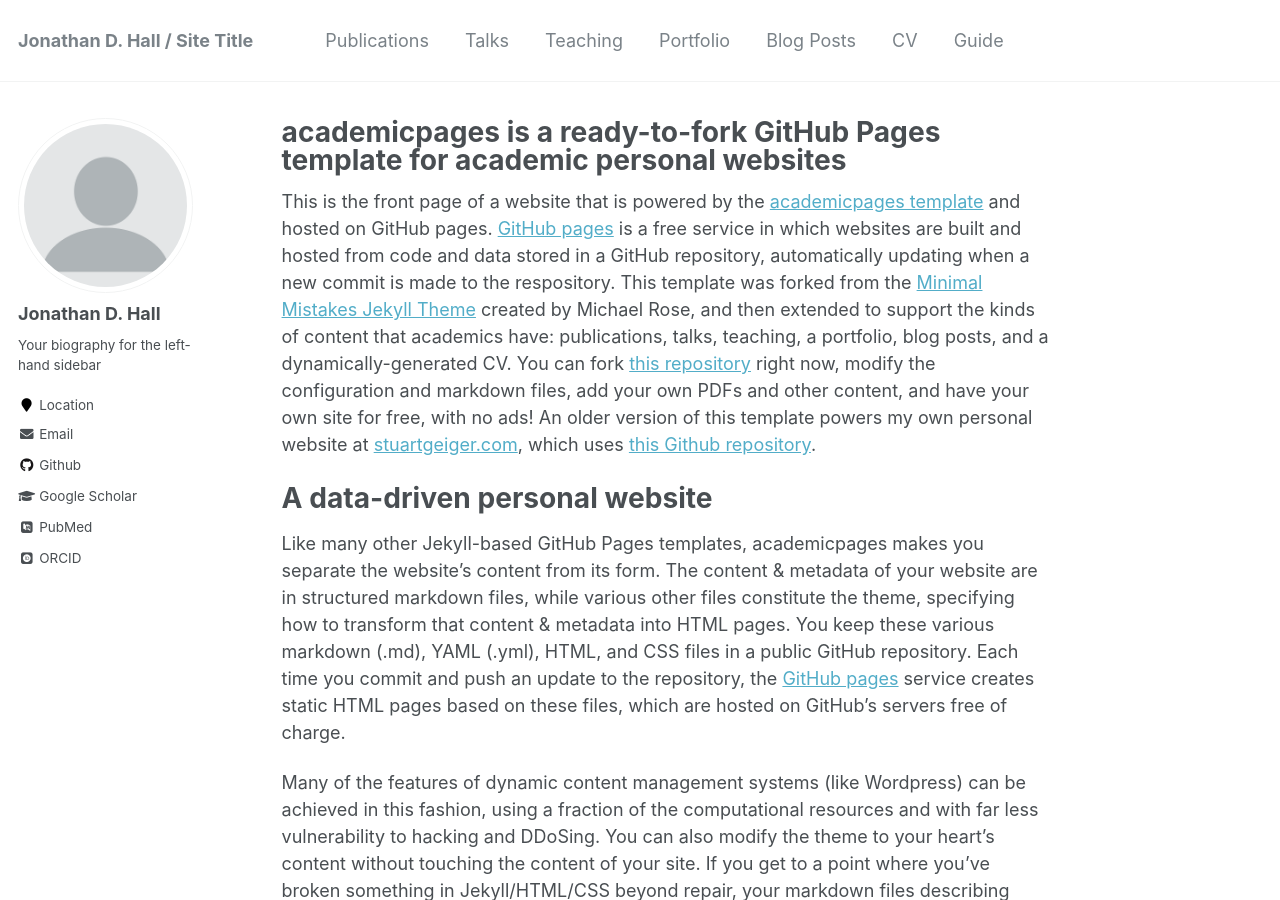
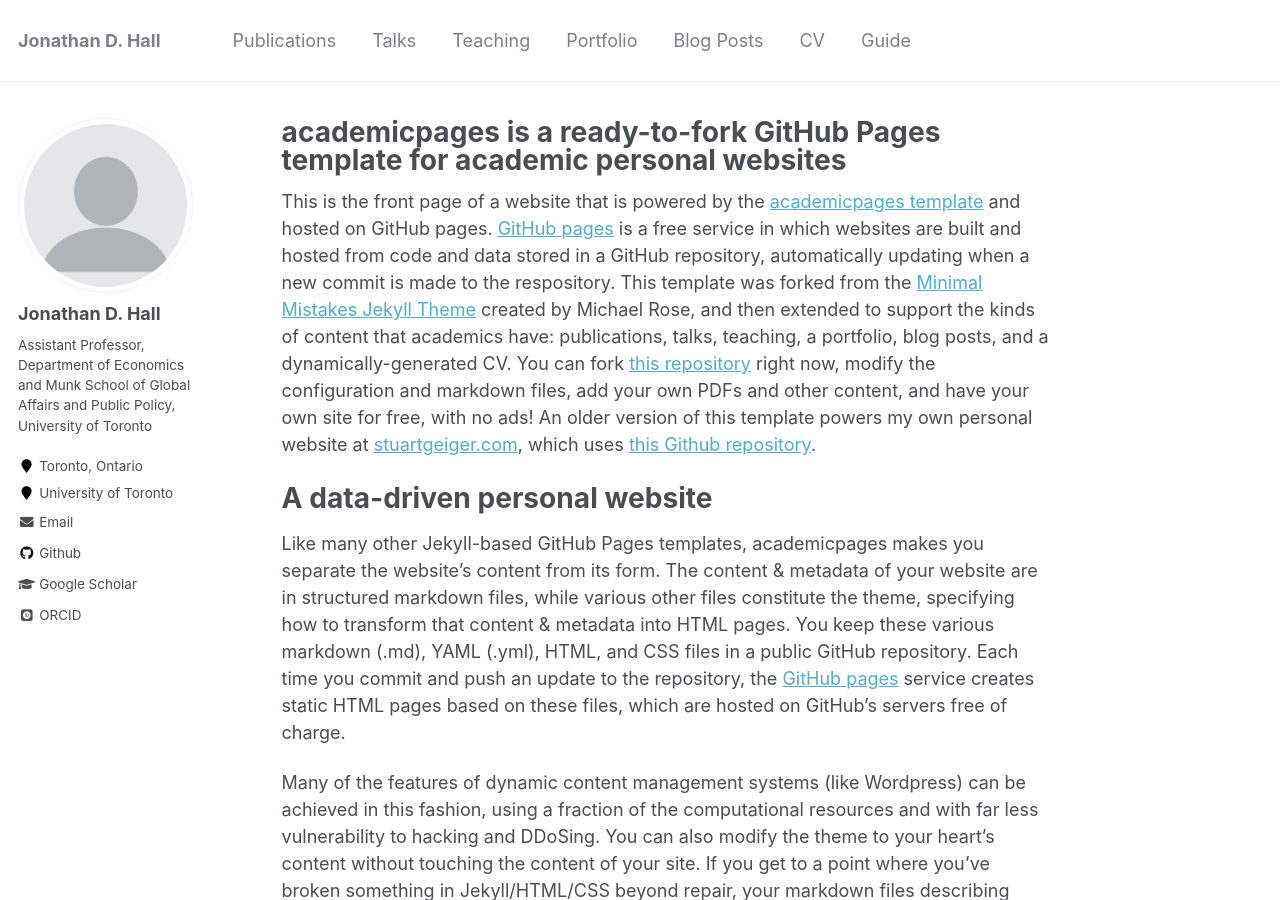
Before and after one commit to jhall/jhall.github.io, a Jekyll site: the page built from _pages/about.md, in a window 1280 px wide and 900 px high. Built offline with Jekyll 4.4.1, drawn with Linux system fonts in a browser that asks for light colours; some web fonts are replaced.

Commit message:
Update _config.yml

```diff
--- a/_config.yml
+++ b/_config.yml
@@ -7,7 +7,7 @@
 
 # Site Settings
 locale                   : "en-US"
-title                    : "Jonathan D. Hall / Site Title"
+title                    : "Jonathan D. Hall"
 title_separator          : "-"
 name                     : &name "Jonathan D. Hall"
 description              : &description "personal description"
@@ -82,10 +82,10 @@ analytics:
 author:
   name             : "Jonathan D. Hall"
   avatar           : "profile.png"
-  bio              : "Your biography for the left-hand sidebar"
-  location         : "Location"
-  employer         :
-  pubmed           : "https://www.ncbi.nlm.nih.gov/pubmed/?term=john+snow"
+  bio              : "Assistant Professor, Department of Economics and Munk School of Global Affairs and Public Policy, University of Toronto"
+  location         : "Toronto, Ontario"
+  employer         : "University of Toronto"
+  pubmed           : #"https://www.ncbi.nlm.nih.gov/pubmed/?term=john+snow"
   googlescholar    : "https://scholar.google.ca/citations?user=EiX4608AAAAJ"
   email            :  "jonathan.hall@utoronto.ca"
   researchgate     :  # example: "https://www.researchgate.net/profile/yourprofile"
```
